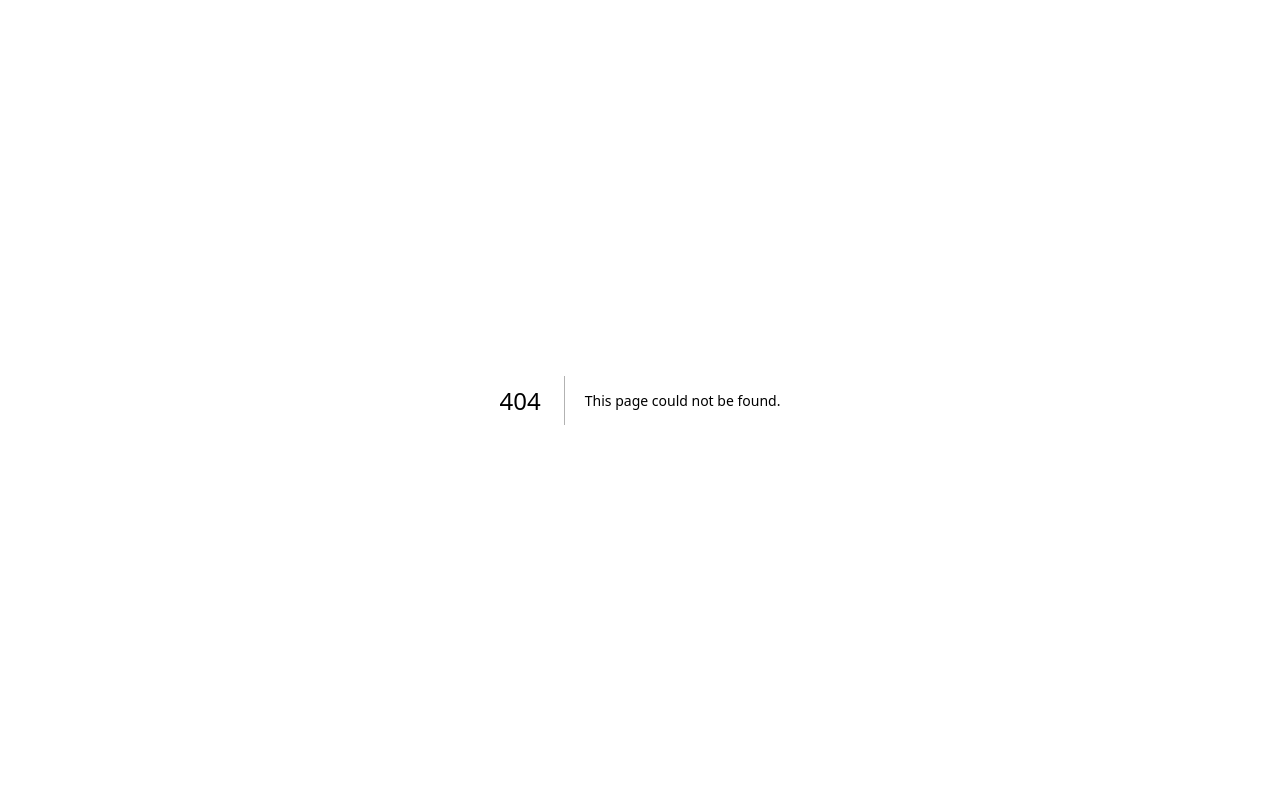
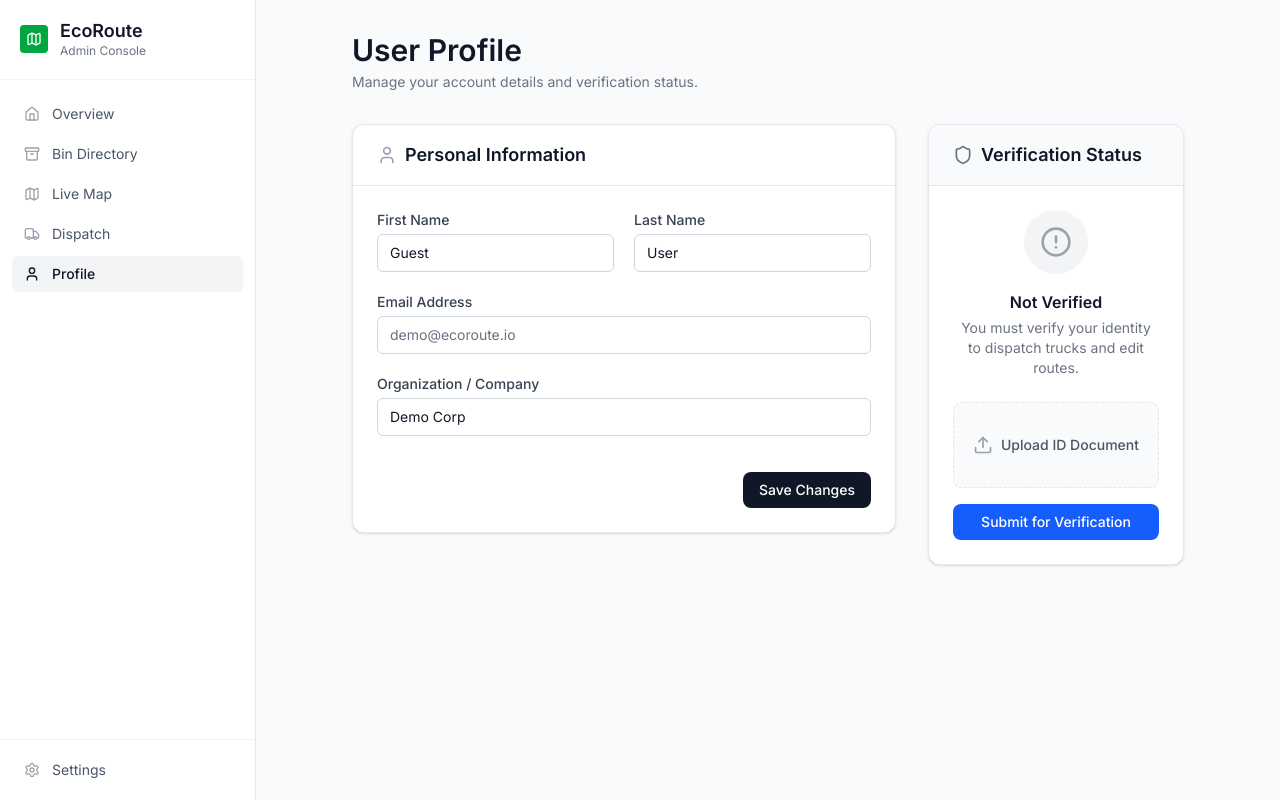
Before and after one commit to DavidDeez/eco-route-mvp, a Next.js app: page /dashboard/profile in a window 1280 px wide. Before the commit this address had no page. Built offline with nearby package versions, Linux system fonts and the light colour scheme.

Commit message:
feat: add user profile and verification section

```diff
--- /dev/null
+++ b/app/dashboard/profile/page.tsx
@@ -0,0 +1,145 @@
+'use client';
+
+import { useState } from 'react';
+import { User, Shield, CheckCircle, Upload, AlertCircle } from 'lucide-react';
+
+export default function ProfilePage() {
+  const [verificationState, setVerificationState] = useState<'unverified' | 'pending' | 'verified'>('unverified');
+  const [isSaving, setIsSaving] = useState(false);
+
+  const handleSaveProfile = (e: React.FormEvent) => {
+    e.preventDefault();
+    setIsSaving(true);
+    setTimeout(() => {
+      setIsSaving(false);
+    }, 800);
+  };
+
+  const handleSubmitVerification = () => {
+    setVerificationState('pending');
+    setTimeout(() => {
+      // Simulate admin approval for demo purposes
+      setVerificationState('verified');
+    }, 3000);
+  };
+
+  return (
+    <div className="p-4 md:p-8 max-w-4xl mx-auto">
+      <div className="mb-8">
+        <h1 className="text-2xl md:text-3xl font-semibold text-gray-900">User Profile</h1>
+        <p className="text-sm text-gray-500 mt-1">Manage your account details and verification status.</p>
+      </div>
+
+      <div className="grid grid-cols-1 md:grid-cols-3 gap-8">
+
+        {/* Left Column - Main Form */}
+        <div className="md:col-span-2 space-y-6">
+          <div className="bg-white rounded-xl shadow-sm border border-gray-200 overflow-hidden">
+            <div className="px-6 py-4 border-b border-gray-200">
+              <h2 className="text-lg font-semibold text-gray-900 flex items-center">
+                <User className="w-5 h-5 mr-2 text-gray-400" />
+                Personal Information
+              </h2>
+            </div>
+            <div className="p-6">
+              <form onSubmit={handleSaveProfile} className="space-y-5">
+                <div className="grid grid-cols-1 sm:grid-cols-2 gap-5">
+                  <div>
+                    <label className="block text-sm font-medium text-gray-700 mb-1">First Name</label>
+                    <input type="text" defaultValue="Guest" className="w-full px-3 py-2 border border-gray-300 rounded-md focus:ring-2 focus:ring-green-500 focus:outline-none text-sm" />
+                  </div>
+                  <div>
+                    <label className="block text-sm font-medium text-gray-700 mb-1">Last Name</label>
+                    <input type="text" defaultValue="User" className="w-full px-3 py-2 border border-gray-300 rounded-md focus:ring-2 focus:ring-green-500 focus:outline-none text-sm" />
+                  </div>
+                </div>
+
+                <div>
+                  <label className="block text-sm font-medium text-gray-700 mb-1">Email Address</label>
+                  <input type="email" defaultValue="demo@ecoroute.io" className="w-full px-3 py-2 border border-gray-300 rounded-md focus:ring-2 focus:ring-green-500 focus:outline-none text-sm text-gray-500" disabled />
+                </div>
+
+                <div>
+                  <label className="block text-sm font-medium text-gray-700 mb-1">Organization / Company</label>
+                  <input type="text" defaultValue="Demo Corp" className="w-full px-3 py-2 border border-gray-300 rounded-md focus:ring-2 focus:ring-green-500 focus:outline-none text-sm" />
+                </div>
+
+                <div className="pt-4 flex justify-end">
+                  <button
+                    type="submit"
+                    disabled={isSaving}
+                    className="bg-gray-900 hover:bg-gray-800 text-white px-4 py-2 rounded-lg text-sm font-medium transition-colors disabled:opacity-50"
+                  >
+                    {isSaving ? 'Saving...' : 'Save Changes'}
+                  </button>
+                </div>
+              </form>
+            </div>
+          </div>
+        </div>
+
+        {/* Right Column - Verification Status */}
+        <div className="space-y-6">
+          <div className="bg-white rounded-xl shadow-sm border border-gray-200 overflow-hidden">
+            <div className="px-6 py-4 border-b border-gray-200 bg-gray-50">
+              <h2 className="text-lg font-semibold text-gray-900 flex items-center">
+                <Shield className="w-5 h-5 mr-2 text-gray-500" />
+                Verification Status
+              </h2>
+            </div>
+            <div className="p-6 flex flex-col items-center text-center">
+
+              {verificationState === 'unverified' && (
+                <>
+                  <div className="w-16 h-16 bg-gray-100 rounded-full flex items-center justify-center mb-4">
+                    <AlertCircle className="w-8 h-8 text-gray-400" />
+                  </div>
+                  <h3 className="font-semibold text-gray-900 mb-1">Not Verified</h3>
+                  <p className="text-sm text-gray-500 mb-6">You must verify your identity to dispatch trucks and edit routes.</p>
+
+                  <div className="w-full text-left bg-gray-50 p-4 rounded-lg border border-gray-200 border-dashed mb-4">
+                    <div className="flex items-center justify-center py-4">
+                       <Upload className="w-5 h-5 text-gray-400 mr-2" />
+                       <span className="text-sm font-medium text-gray-600">Upload ID Document</span>
+                    </div>
+                  </div>
+
+                  <button
+                    onClick={handleSubmitVerification}
+                    className="w-full bg-blue-600 hover:bg-blue-700 text-white px-4 py-2 rounded-lg text-sm font-medium transition-colors"
+                  >
+                    Submit for Verification
+                  </button>
+                </>
+              )}
+
+              {verificationState === 'pending' && (
+                <>
+                  <div className="w-16 h-16 bg-blue-50 border-4 border-blue-100 rounded-full flex items-center justify-center mb-4 relative">
+                    <span className="absolute inset-0 rounded-full border-2 border-blue-500 border-t-transparent animate-spin"></span>
+                    <Shield className="w-6 h-6 text-blue-500" />
+                  </div>
+                  <h3 className="font-semibold text-blue-900 mb-1">Verification Pending</h3>
+                  <p className="text-sm text-gray-500">Your documents are currently under review by an administrator. This usually takes 1-2 hours.</p>
+                </>
+              )}
+
+              {verificationState === 'verified' && (
+                <>
+                  <div className="w-16 h-16 bg-green-100 rounded-full flex items-center justify-center mb-4">
+                    <CheckCircle className="w-8 h-8 text-green-600" />
+                  </div>
+                  <h3 className="font-semibold text-green-900 mb-1">Verified Account</h3>
+                  <p className="text-sm text-gray-600 font-medium bg-green-50 px-3 py-1 rounded-full border border-green-200 mt-2">Level 3 Access Granted</p>
+                  <p className="text-xs text-gray-500 mt-4">You have full permission to dispatch trucks and access all fleet analytics.</p>
+                </>
+              )}
+
+            </div>
+          </div>
+        </div>
+
+      </div>
+    </div>
+  );
+}
--- a/components/Sidebar.tsx
+++ b/components/Sidebar.tsx
@@ -3,7 +3,7 @@
 import Link from 'next/link';
 import { usePathname } from 'next/navigation';
 import { useState } from 'react';
-import { Home, Map as MapIcon, Truck, Settings, Menu, X, Archive } from 'lucide-react';
+import { Home, Map as MapIcon, Truck, Settings, Menu, X, Archive, User } from 'lucide-react';
 
 export default function Sidebar() {
   const [isOpen, setIsOpen] = useState(false);
@@ -17,6 +17,7 @@ export default function Sidebar() {
     { href: '/dashboard/bins', icon: Archive, label: 'Bin Directory' },
     { href: '/dashboard/map', icon: MapIcon, label: 'Live Map' },
     { href: '/dashboard/dispatch', icon: Truck, label: 'Dispatch' },
+    { href: '/dashboard/profile', icon: User, label: 'Profile' },
   ];
 
   return (
```
